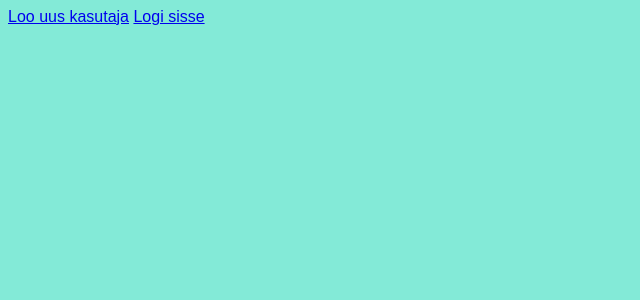
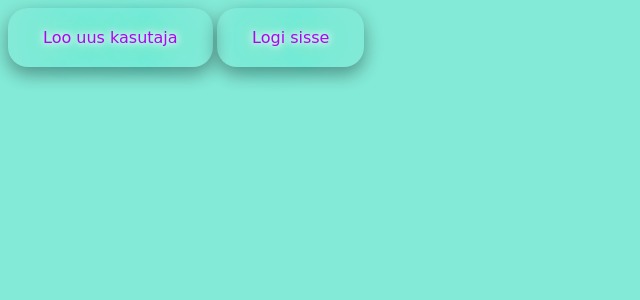
Before and after one commit to Maksim54/Ilma-temperatuur, a PHP site: page /lisamine.php in a window 1280 px wide. Shown: the top 300 px of the page, without its empty margins (0-640 px from the left). Run offline with PHP 8.4, Linux system fonts and the light colour scheme; data that the repository does not hold is empty.

Commit message:
Add files via upload

```diff
--- a/temperatuur/style.css
+++ b/temperatuur/style.css
@@ -1,5 +1,28 @@
 * {
     box-sizing: border-box;
+}
+
+a {
+    text-decoration:none;
+    border: none;
+    color: #ad05f1;
+    text-shadow:
+            0 0 7px #fff,
+            0 0 10px #fff,
+            0 0 21px #fff,
+            0 0 42px #0fa,
+            0 0 82px #0fa,
+            0 0 92px #0fa,
+            0 0 102px #0fa,
+            0 0 151px #0fa;
+    padding: 20px 35px;
+    text-align: center;
+    text-decoration: none;
+    display: inline-block;
+    font-size: 16px;
+    box-shadow: 0 8px 16px 0 rgba(0,0,0,0.2), 0 6px 20px 0 rgba(0,0,0,0.19);
+    border-radius: 20px;
+    font-family: 'Gwendolyn', cursive;
 }
 
 body {
```
Also changed, not shown: temperatuur/lisaVaata.php (+13 -9 lines), temperatuur/login1.php (+6 -4 lines), temperatuur/registr.php (+2 -5 lines).
